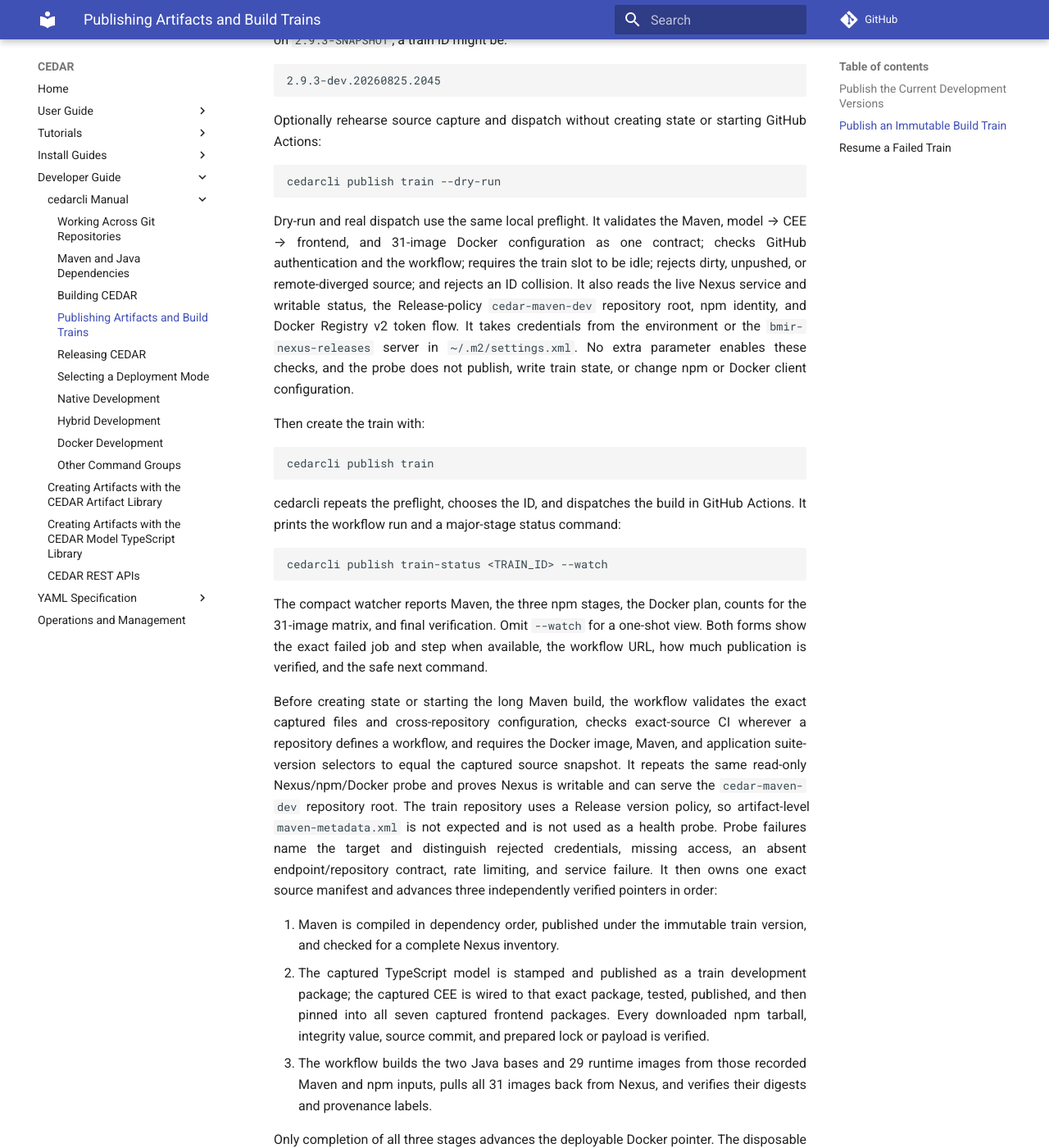
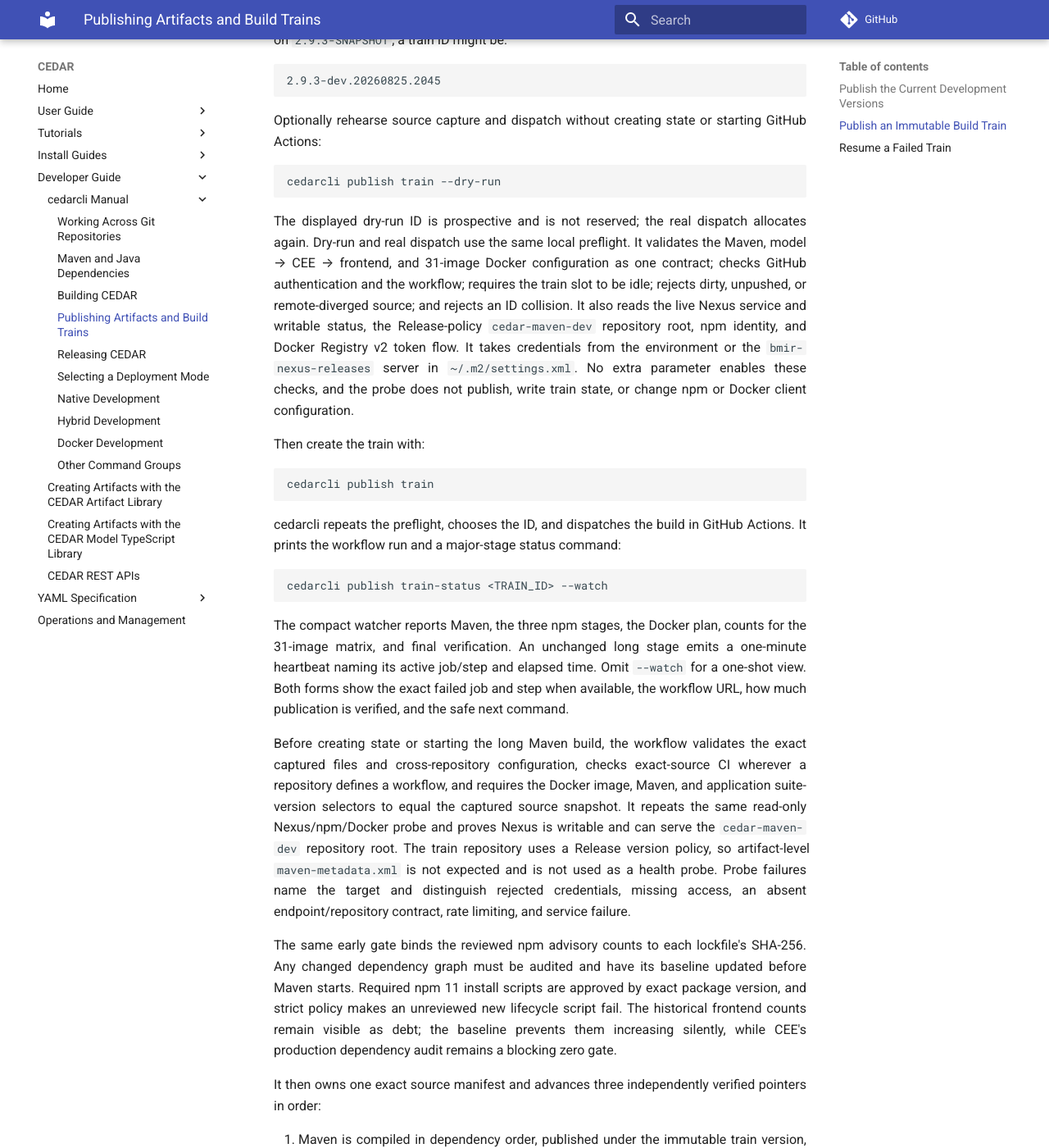
Before and after one commit to metadatacenter/cedar-mkdocs, an MkDocs documentation site: the page built from docs/developer-guide/cedarcli/publishing.md, in a window 1280 px wide and 1400 px high, scrolled down 1288 px. Shown: the whole window at 82% size. Built offline with MkDocs 1.6.1 and Material for MkDocs 9.7.7, drawn with Linux system fonts in a browser that asks for light colours; comment, search, counter and statistics services are not loaded.

````diff
--- a/docs/developer-guide/cedarcli/publishing.md
+++ b/docs/developer-guide/cedarcli/publishing.md
@@ -64,6 +64,7 @@ Optionally rehearse source capture and dispatch without creating state or starti
 cedarcli publish train --dry-run
 ```
 
+The displayed dry-run ID is prospective and is not reserved; the real dispatch allocates again.
 Dry-run and real dispatch use the same local preflight. It validates the Maven, model → CEE →
 frontend, and 31-image Docker configuration as one contract; checks GitHub authentication and the
 workflow; requires the train slot to be idle; rejects dirty, unpushed, or remote-diverged source;
@@ -87,7 +88,8 @@ cedarcli publish train-status <TRAIN_ID> --watch
 ```
 
 The compact watcher reports Maven, the three npm stages, the Docker plan, counts for the 31-image
-matrix, and final verification. Omit `--watch` for a one-shot view. Both forms show the exact failed
+matrix, and final verification. An unchanged long stage emits a one-minute heartbeat naming its
+active job/step and elapsed time. Omit `--watch` for a one-shot view. Both forms show the exact failed
 job and step when available, the workflow URL, how much publication is verified, and the safe next
 command.
 
@@ -99,9 +101,15 @@ probe and proves Nexus is writable and can serve the `cedar-maven-dev` repositor
 repository uses a Release version policy, so artifact-level `maven-metadata.xml` is not expected and
 is not used as a health probe. Probe failures name the target and distinguish rejected credentials,
 missing access,
-an absent endpoint/repository contract, rate limiting, and service failure. It then owns one exact
-source manifest and advances three
-independently verified pointers in order:
+an absent endpoint/repository contract, rate limiting, and service failure.
+
+The same early gate binds the reviewed npm advisory counts to each lockfile's SHA-256. Any changed
+dependency graph must be audited and have its baseline updated before Maven starts. Required npm 11
+install scripts are approved by exact package version, and strict policy makes an unreviewed new
+lifecycle script fail. The historical frontend counts remain visible as debt; the baseline prevents
+them increasing silently, while CEE's production dependency audit remains a blocking zero gate.
+
+It then owns one exact source manifest and advances three independently verified pointers in order:
 
 1. Maven is compiled in dependency order, published under the immutable train version, and checked
    for a complete Nexus inventory.
````
Also changed, not shown: docs/install-docker/cedarcli-cheat-sheet.md (+4 -2 lines).
